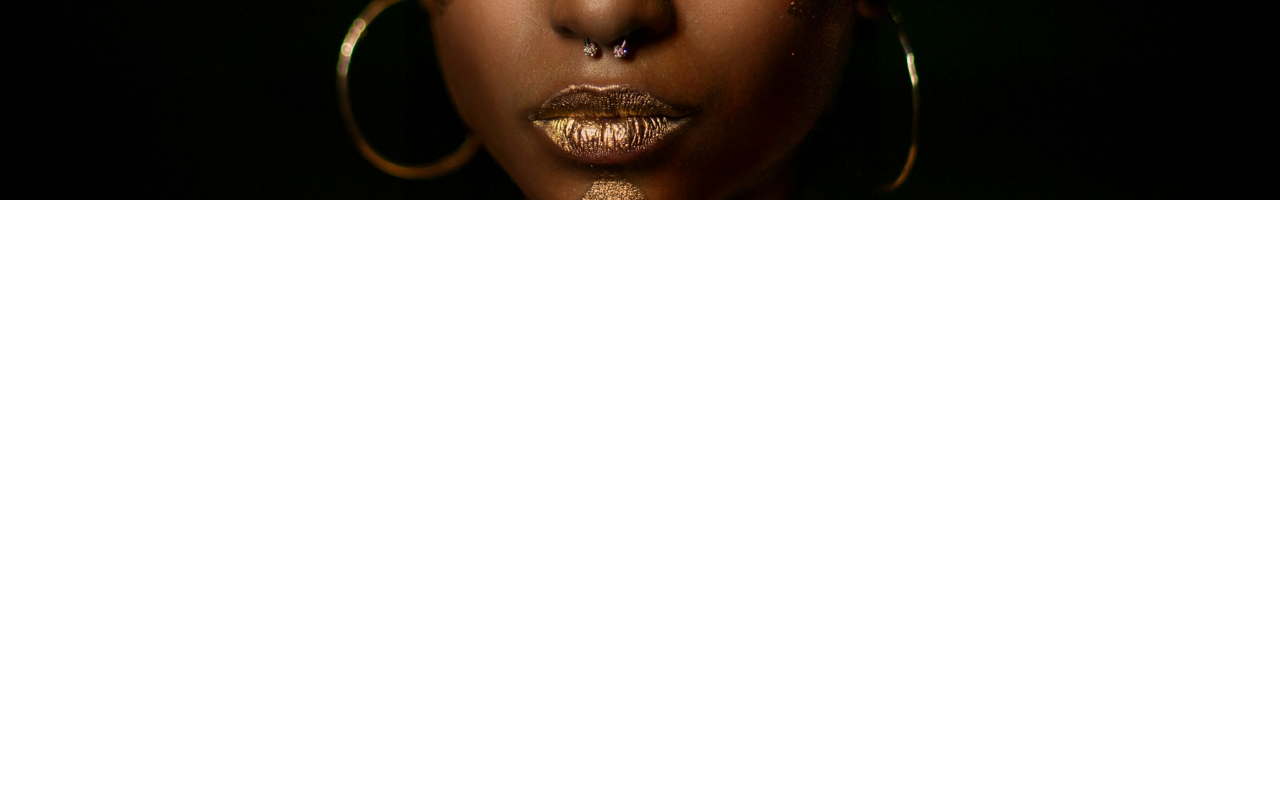
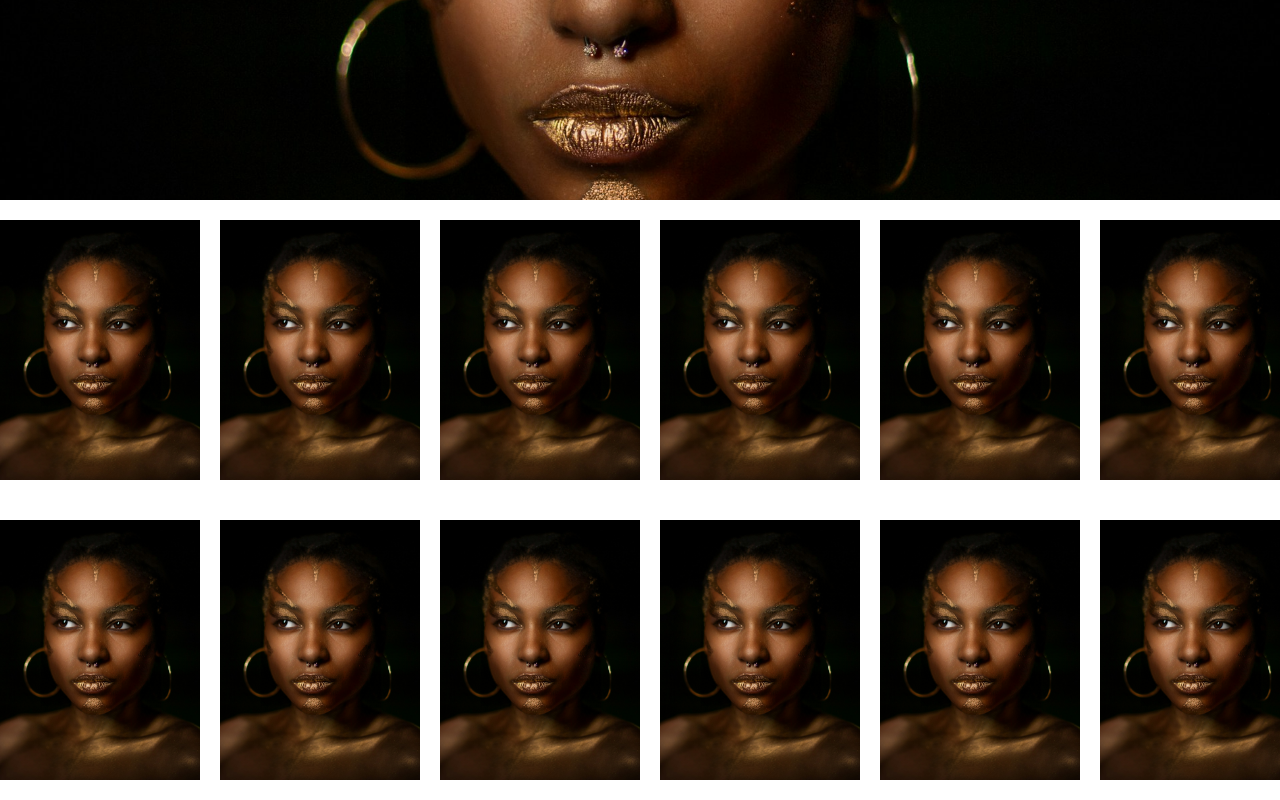
Before and after one commit to Ignatius-Musonda/alconnect, a React (Create React App) app: page / in a window 1280 px wide. Shown: the part 520-1320 px from the top of the page. Before the commit the page ends 800 px from the top, so only its background shows below. Built offline with nearby package versions, Linux system fonts and the light colour scheme.

Commit message:
worked on horinzontal scroll

```diff
--- a/src/Components/SlideCarousel/SlideCarousel.css
+++ b/src/Components/SlideCarousel/SlideCarousel.css
@@ -1,4 +1,4 @@
-
+/*
 
 body {
     --black: #000000;
@@ -23,8 +23,8 @@ body {
     color: var(--black);
     padding-bottom: 100px;
   }
-
-  #root {
+   */
+  /* #root {
     position: absolute;
     top: 0;
     left: 0;
@@ -32,9 +32,9 @@ body {
     right: 0;
     display: flex;
     align-items: center;
-  }
+  } */
 
-  * {
+  /* * {
     font-family: sofia-pro, sans-serif;
     font-weight: 400;
     font-style: normal;
@@ -66,8 +66,8 @@ body {
   p {
     margin: 0 0 30px 0;
     font-size: 18px;
-  }
-
+  } */
+/*
   footer {
     position: fixed;
     bottom: 0;
@@ -108,15 +108,30 @@ body {
   footer a {
     text-decoration: none;
     color: var(--accent);
+  } */
+
+  .carouselCover{
+    position: relative;
+    /* background-color: green; */
+  }
+  .carouselCover img{
+    object-fit: cover;
   }
 
-  code {
+  .carouselImg{
+    height: 100%;
+    width: 100%;
+    overflow: hidden;
+
+  }
+
+  .carouselCover code {
     font-family: input-mono, monospace;
     font-weight: 400;
     font-style: normal;
   }
 
-  #progress {
+ .carouselCover #progress {
     position: fixed;
     top: 20px;
     left: 20px;
@@ -138,7 +153,11 @@ body {
     stroke: var(--accent);
   }
 
-  ul {
+  /* .carouselList{
+    background-color: red;
+  } */
+
+.carouselCover ul {
     display: flex;
     list-style: none;
     height: 300px;
@@ -146,6 +165,7 @@ body {
     padding: 20px 0;
     flex: 0 0 600px;
     margin: 0 auto;
+    /* background-color: red; */
   }
 
   ::-webkit-scrollbar {
@@ -156,7 +176,9 @@ body {
   }
 
   ::-webkit-scrollbar-thumb {
-    background: var(--accent);
+    /* background: var(--accent); */
+    /* background-color: aqua; */
+    background-color: black;
     -webkit-border-radius: 1ex;
   }
 
@@ -164,13 +186,16 @@ body {
     background: #fff3;
   }
 
-  li {
+.carouselCover li {
     flex: 0 0 200px;
-    background: var(--accent);
+    /* background: var(--accent); */
     margin: 0 20px 0 0;
     user-select: none;
+    background-color: aqua;
+    overflow: hidden;
+    cursor: pointer;
   }
 
-  li:last-of-type {
+ .carouselCover li:last-of-type {
     margin: 0;
   }
--- a/src/Components/SlideCarousel/SlideCarousel.js
+++ b/src/Components/SlideCarousel/SlideCarousel.js
@@ -1,14 +1,15 @@
 
 
 
-import logo from './logo.svg';
-import './App.css';
+// import logo from './logo.svg';
+// import './App.css';
 
-import "./styles.css";
+import "./SlideCarousel.css";
 import { useEffect, useRef, useState } from "react";
 import { animate, motion, useMotionValue, useScroll } from "framer-motion";
+import img1 from "../Images/Alcon1.jpg"
 
-export default function App() {
+export default function SlideCarousel() {
   const ref = useRef(null);
   const { scrollXProgress } = useScroll({ container: ref });
   const [startX, setStartX] = useState(0);
@@ -84,6 +85,10 @@ export default function App() {
 
   return (
     <>
+
+        <div className="carouselCover">
+
+
       <svg id="progress" width="100" height="100" viewBox="0 0 100 100">
         <circle cx="50" cy="50" r="30" pathLength="1" className="bg" />
         <motion.circle
@@ -102,11 +107,16 @@ export default function App() {
         onMouseUp={handleMouseUp}
         onMouseLeave={handleMouseLeave}
         onScroll={handleScroll}
+        className="carouselList"
       >
         {items.map((idx) => (
-          <motion.li onClick={()=>{console.log("have been clicke",idx)}}  key={idx}></motion.li>
+          <motion.li onClick={()=>{console.log("have been clicke",idx)}}  key={idx}>
+            <img className="carouselImg" src={img1} />
+          </motion.li>
+
         ))}
       </motion.ul>
+      </div>
     </>
   );
 }
--- a/src/Pages/Landing/Landing.js
+++ b/src/Pages/Landing/Landing.js
@@ -5,6 +5,8 @@ import { Link } from "react-router-dom";
 import "./Landing.css"
 import NavBar from "../../Components/NavBar/NavBar";
 import HeroSection from "../../Components/HeroSection/HeroSection";
+
+import SlideCarousel from "../../Components/SlideCarousel/SlideCarousel";
 
 
 
@@ -17,6 +19,10 @@ function Landing() {
 
         <div className="LandingWholeCnt">
             <HeroSection/>
+            <SlideCarousel/>
+            <SlideCarousel/>
+
+
 
             {/* <NavBar/> */}
 
```
